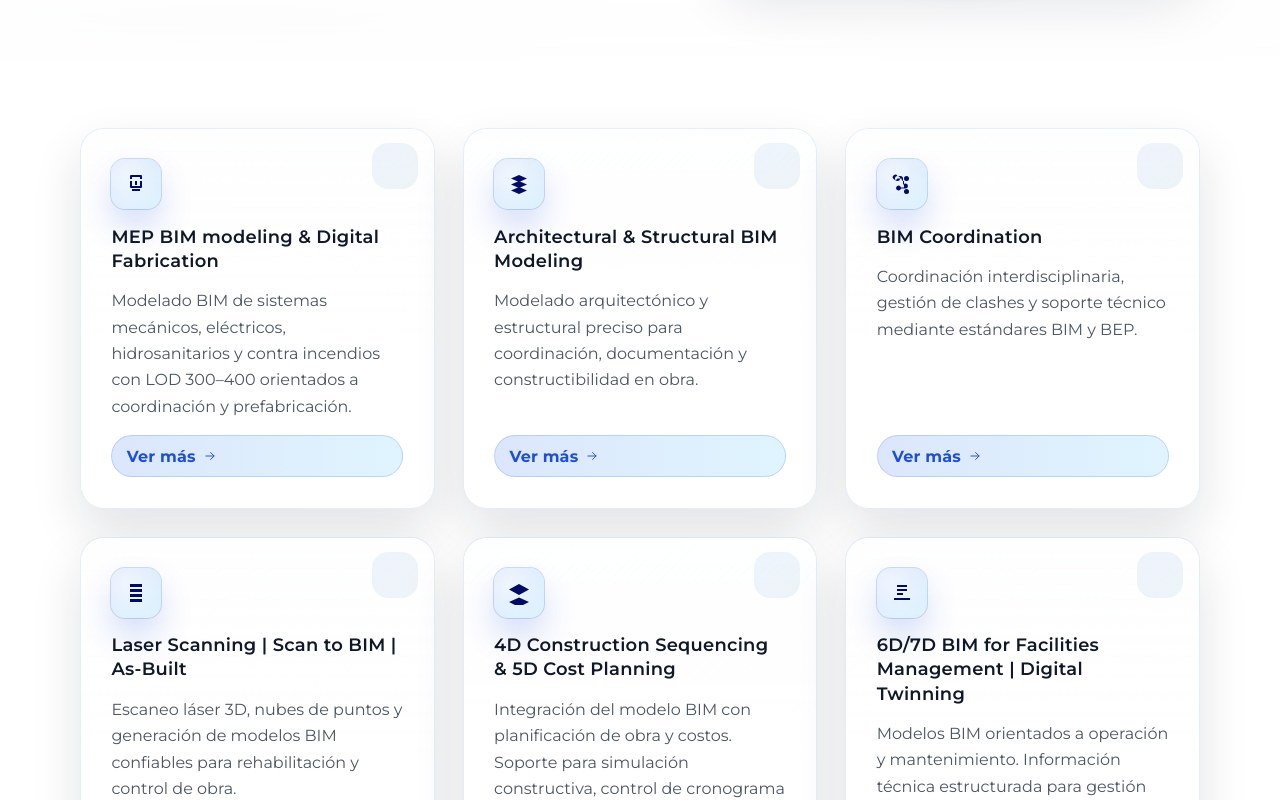
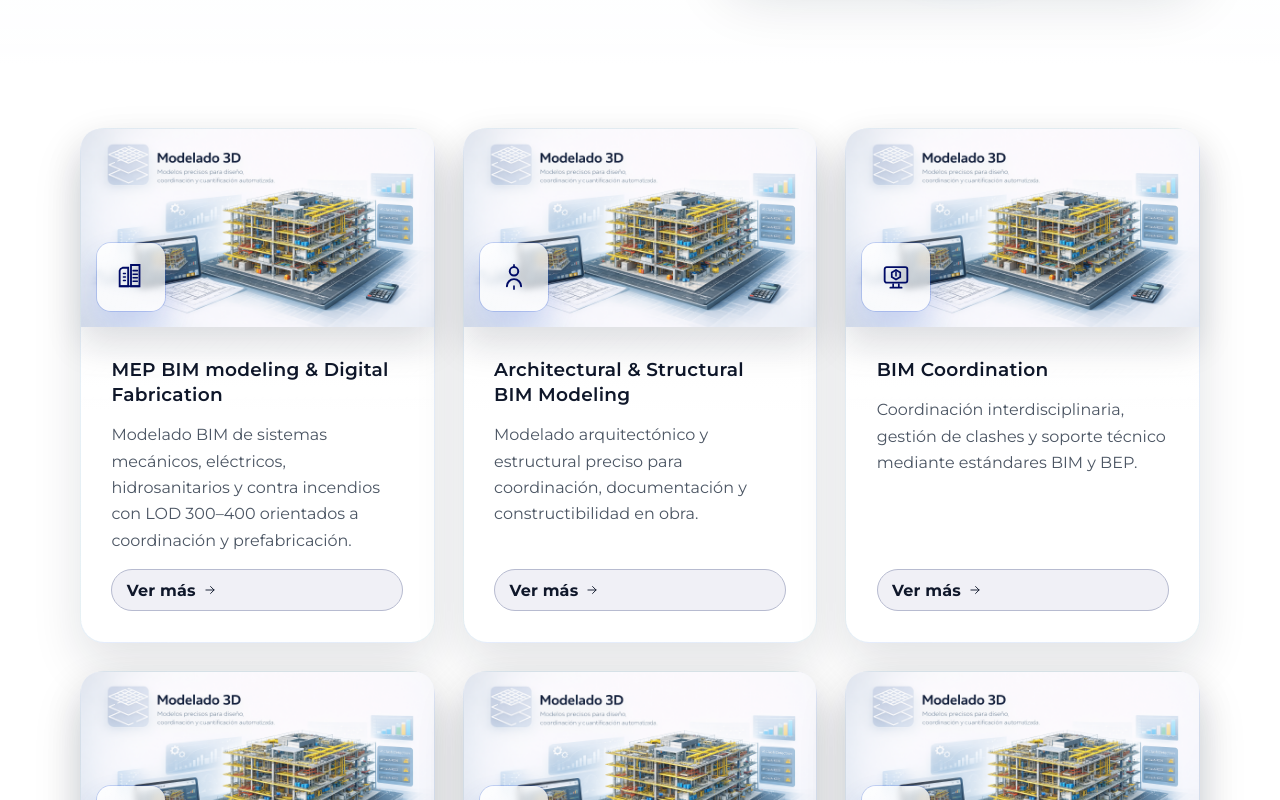
Before and after one commit to BRAYANRIASCOS01/web_BasCal, a React (Vite) app: page /es/servicios/bim in a window 1280 px wide. Shown: the part 1220-2020 px from the top of the page. Built offline with nearby package versions, Linux system fonts and the light colour scheme.

Commit message:
listo flaco

```diff
--- a/src/features/home/pages/ServicesProfessionalPage.jsx
+++ b/src/features/home/pages/ServicesProfessionalPage.jsx
@@ -9,6 +9,7 @@ import FaqAccordion from "../../../shared/components/FaqAccordion.jsx";
 import ContactForm from "../../../shared/components/Form.jsx";
 import ScrollTop from "../../../shared/components/ScrollTop.jsx";
 import WhatsAppButton from "../../../shared/components/WhatsAppButton.jsx";
+import "../../../styles/sections/services-pro.css";
 import "../../../styles/sections/services-pro-list.css";
 import "../../../styles/sections/pro-intro.css";
 
--- a/src/features/home/sections/Services_Bim.jsx
+++ b/src/features/home/sections/Services_Bim.jsx
@@ -1,5 +1,6 @@
 import { useTranslation } from "react-i18next";
 import { useMemo, useRef, useState } from "react";
+import bimAccentImage from "../../../assets/bim2.png";
 
 const ServicesBim = () => {
   const { t } = useTranslation();
@@ -7,62 +8,68 @@ const ServicesBim = () => {
   const [expandedId, setExpandedId] = useState(null);
   const hasExpanded = Boolean(expandedId);
   const cardRefs = useRef({});
+  const lastScrollRef = useRef(null);
 
   const icons = [
+    // Building / arquitectura
     (
       <svg viewBox="0 0 24 24" role="img" aria-hidden="true" focusable="false">
-        <path
-          d="M7 3h10a1 1 0 0 1 1 1v3h-2V5H8v2H6V4a1 1 0 0 1 1-1Zm9 16v-2H8v2h8Zm2-4a1 1 0 0 1-1 1H7a1 1 0 0 1-1-1V9h2v5h8V9h2v6Zm-5-2h-2V9h2v4Z"
-          fill="currentColor"
-        />
+        <path d="M6 5.5h4v13H4v-11a2.5 2.5 0 0 1 2-2Z" stroke="currentColor" strokeWidth="1.3" fill="none" />
+        <path d="M12 3.5h6v15h-6z" stroke="currentColor" strokeWidth="1.3" fill="none" />
+        <path d="M6.7 9.5H8M6.7 12H8M6.7 14.5H8M13.5 7.5h3M13.5 10h3M13.5 12.5h3M13.5 15h3" stroke="currentColor" strokeWidth="1.1" strokeLinecap="round" />
+        <path d="M4 18.5h14" stroke="currentColor" strokeWidth="1.3" />
       </svg>
     ),
+    // Información / people
     (
       <svg viewBox="0 0 24 24" role="img" aria-hidden="true" focusable="false">
-        <path
-          d="M4 6.5 12 3l8 3.5-8 3.5L4 6.5Zm0 6L12 9l8 3.5-8 3.5-8-3.5Zm0 6L12 15l8 3.5-8 3.5-8-3.5Z"
-          fill="currentColor"
-        />
+        <circle cx="12" cy="8" r="3" stroke="currentColor" strokeWidth="1.4" fill="none" />
+        <path d="M7 18.5c0-2.76 2.24-5 5-5s5 2.24 5 5" stroke="currentColor" strokeWidth="1.4" fill="none" strokeLinecap="round" />
+        <path d="M12 3.5v1.6M12 18.5v2" stroke="currentColor" strokeWidth="1.2" strokeLinecap="round" />
       </svg>
     ),
+    // Modelado / monitor con cubo
     (
       <svg viewBox="0 0 24 24" role="img" aria-hidden="true" focusable="false">
-        <path
-          d="M7.5 4A2.5 2.5 0 1 1 5 6.5 2.5 2.5 0 0 1 7.5 4Zm9 0A2.5 2.5 0 1 1 14 6.5 2.5 2.5 0 0 1 16.5 4Zm0 13A2.5 2.5 0 1 1 14 19.5 2.5 2.5 0 0 1 16.5 17ZM8 6.5h3.5a2.5 2.5 0 0 0 2.5 2.5v6.5H11a2.5 2.5 0 1 0 0 1h4.5A2.5 2.5 0 1 0 13 13.5V7A2.5 2.5 0 0 0 10.5 4H7.5a2.5 2.5 0 1 0 .007 2.5H8Z"
-          fill="currentColor"
-        />
+        <rect x="4" y="5" width="16" height="11" rx="1.5" stroke="currentColor" strokeWidth="1.3" fill="none" />
+        <path d="M10 17v2.5m4-2.5v2.5M8 19.5h8" stroke="currentColor" strokeWidth="1.2" strokeLinecap="round" />
+        <path d="M9 8.8 12 7l3 1.8V12l-3 1.8-3-1.8V8.8Z" stroke="currentColor" strokeWidth="1.2" fill="none" />
+        <path d="M12 8v3.6" stroke="currentColor" strokeWidth="1.1" />
       </svg>
     ),
+    // Software / engrane
     (
       <svg viewBox="0 0 24 24" role="img" aria-hidden="true" focusable="false">
-        <path
-          d="M6 3h12v3H6V3Zm0 5h12v3H6V8Zm0 5h12v3H6v-3Zm0 5h12v3H6v-3Z"
-          fill="currentColor"
-        />
+        <circle cx="12" cy="12" r="2.4" fill="none" stroke="currentColor" strokeWidth="1.3" />
+        <path d="M12 5.5V4m0 16v-1.5m4.95-9.45 1.25-.72M5.8 17.67l1.25-.72m11.2-2.78H20M4 12.44h1.75m10.5 3.86 1.25.72M5.8 6.33l1.25.72" stroke="currentColor" strokeWidth="1.2" strokeLinecap="round" />
       </svg>
     ),
+    // Diseño / lápiz sobre plano
     (
       <svg viewBox="0 0 24 24" role="img" aria-hidden="true" focusable="false">
-        <path
-          d="M12 3 2 8.5 12 14l10-5.5L12 3Zm0 13.5L2 21l10 5 10-5-10-4.5Z"
-          fill="currentColor"
-        />
+        <rect x="5" y="6" width="14" height="12" rx="1.5" stroke="currentColor" strokeWidth="1.3" fill="none" />
+        <path d="M9 11.5h6M9 14h3.2" stroke="currentColor" strokeWidth="1.2" strokeLinecap="round" />
+        <path d="m9.5 9 4.6-2.3" stroke="currentColor" strokeWidth="1.2" strokeLinecap="round" />
+        <path d="m14.8 6.5 1.7 1.7-5 5-2.2.5.5-2.2 5-5Z" stroke="currentColor" strokeWidth="1.1" />
       </svg>
     ),
+    // Plan / plano con marcas
     (
       <svg viewBox="0 0 24 24" role="img" aria-hidden="true" focusable="false">
-        <path
-          d="M7 4h10v2H7V4Zm0 4h10v2H7V8Zm0 4h6v2H7v-2Zm-3 5h16v2H4v-2Z"
-          fill="currentColor"
-        />
+        <path d="M6 6.5h9.5v11H6A1.5 1.5 0 0 1 4.5 16V8A1.5 1.5 0 0 1 6 6.5Z" stroke="currentColor" strokeWidth="1.3" fill="none" />
+        <path d="M15.5 6.5 19 8v8l-3.5 1.5v-11Z" stroke="currentColor" strokeWidth="1.3" fill="none" />
+        <path d="M8 10.5h4.5M8 13h2.8M8 15.5h3.8" stroke="currentColor" strokeWidth="1.2" strokeLinecap="round" />
+        <circle cx="10" cy="9" r="0.7" fill="currentColor" />
       </svg>
     ),
+    // Computador / hardware
     (
       <svg viewBox="0 0 24 24" role="img" aria-hidden="true" focusable="false">
-        <path
-          d="M12 2a8 8 0 0 0-8 8v5H2v2h20v-2h-2v-5a8 8 0 0 0-8-8Zm0 2a6 6 0 0 1 6 6v5H6v-5a6 6 0 0 1 6-6Zm-2 16a2 2 0 1 0 4 0h-4Z"
-          fill="currentColor"
-        />
+        <rect x="5" y="6" width="12" height="9" rx="1.5" stroke="currentColor" strokeWidth="1.3" fill="none" />
+        <path d="M7 8.5h8m-8 2.5h5" stroke="currentColor" strokeWidth="1.1" strokeLinecap="round" />
+        <path d="M9 17h4l.7 2H8.3L9 17Z" stroke="currentColor" strokeWidth="1.1" fill="none" />
+        <rect x="17" y="7" width="2" height="7" rx="0.6" stroke="currentColor" strokeWidth="1" fill="none" />
+        <circle cx="18" cy="9" r="0.5" fill="currentColor" />
       </svg>
     ),
   ];
@@ -71,12 +78,14 @@ const ServicesBim = () => {
     <section className="section bim-services" id="servicios-bim-cards">
       <div className="container">
         <div className={`bim-services__grid ${hasExpanded ? "is-expanded" : ""}`}>
-          {cards.map((card, index) => (
+          {cards.map((card, index) => {
+            const id = card.id || card.title;
+            const isExpanded = expandedId === id;
+            return (
             <article
               key={card.title}
-              className={`bim-card ${expandedId === (card.id || card.title) ? "is-expanded" : ""}`}
+              className={`bim-card ${isExpanded ? "is-expanded" : ""}`}
               ref={(el) => {
-                const id = card.id || card.title;
                 if (el) cardRefs.current[id] = el;
               }}
               style={{
@@ -84,19 +93,36 @@ const ServicesBim = () => {
                 animationDelay: `${index * 70}ms`,
               }}
             >
-              <span className="bim-card__icon" aria-hidden="true">
-                {icons[index % icons.length]}
-              </span>
-              <h3 className="bim-card__title">{card.title}</h3>
+              {!isExpanded && (
+                <div className="bim-card__media" aria-hidden="true">
+                  <img src={bimAccentImage} alt="" className="bim-card__hero" loading="lazy" decoding="async" />
+                  <span className="bim-card__icon bim-card__icon--overlay">{icons[index % icons.length]}</span>
+                </div>
+              )}
+              <div className="bim-card__head">
+                {isExpanded && <span className="bim-card__icon bim-card__icon--inline">{icons[index % icons.length]}</span>}
+                <h3 className="bim-card__title">{card.title}</h3>
+              </div>
               <p className="bim-card__text text-muted">{card.text}</p>
               <button
                 type="button"
                 className="bim-card__cta"
                 onClick={() => {
                   if (!card.detail) return;
-                  const id = card.id || card.title;
                   setExpandedId((prev) => {
                     const next = prev === id ? null : id;
+                    if (next === null) {
+                      const restoreTo = lastScrollRef.current;
+                      if (typeof window !== "undefined" && typeof restoreTo === "number") {
+                        requestAnimationFrame(() => {
+                          window.scrollTo({ top: restoreTo, behavior: "smooth" });
+                        });
+                      }
+                      return null;
+                    }
+                    if (typeof window !== "undefined") {
+                      lastScrollRef.current = window.scrollY;
+                    }
                     if (next === id && cardRefs.current[id]) {
                       requestAnimationFrame(() => {
                         cardRefs.current[id]?.scrollIntoView({ behavior: "smooth", block: "center", inline: "nearest" });
@@ -106,10 +132,10 @@ const ServicesBim = () => {
                   });
                 }}
                 disabled={!card.detail}
-                aria-expanded={expandedId === (card.id || card.title)}
+                aria-expanded={isExpanded}
                 aria-label={`${t("bimPage.services.cta")} - ${card.title}`}
               >
-                <span>{expandedId === (card.id || card.title) ? t("bimPage.services.detailClose") : t("bimPage.services.cta")}</span>
+                <span>{isExpanded ? t("bimPage.services.detailClose") : t("bimPage.services.cta")}</span>
                 <svg width="14" height="14" viewBox="0 0 24 24" fill="none" aria-hidden="true">
                   <path
                     d="M5 12h14m-6-6 6 6-6 6"
@@ -121,7 +147,7 @@ const ServicesBim = () => {
                 </svg>
               </button>
 
-              {card.detail && expandedId === (card.id || card.title) && (
+              {card.detail && isExpanded && (
                 <div className="bim-card__detail">
                   <p className="bim-card__detail-eyebrow">{card.detail.eyebrow}</p>
                   <h4 className="bim-card__detail-title">{card.detail.title}</h4>
@@ -207,7 +233,9 @@ const ServicesBim = () => {
                             </>
                           )}
                     </div>
-                    <div className="bim-card__detail-media" aria-hidden="true" />
+                    <div className="bim-card__detail-media" aria-hidden="true">
+                      <img src={bimAccentImage} alt="" className="bim-card__detail-image" loading="lazy" decoding="async" />
+                    </div>
                   </div>
                   {card.detail.softwares && (
                     <div className="bim-card__detail-soft">
@@ -222,7 +250,8 @@ const ServicesBim = () => {
                 </div>
               )}
             </article>
-          ))}
+            );
+          })}
         </div>
       </div>
     </section>
--- a/src/styles/sections/bim-intro.css
+++ b/src/styles/sections/bim-intro.css
@@ -1,10 +1,7 @@
 .bim-intro {
   --brand: var(--color-primary);
   padding: clamp(2rem, 5vw, 3.5rem) 0 clamp(2.5rem, 5vw, 4rem);
-  background:
-    radial-gradient(circle at 18% 12%, color-mix(in srgb, var(--color-primary) 12%, transparent) 0%, transparent 46%),
-    radial-gradient(circle at 82% 8%, color-mix(in srgb, var(--color-primary-dark) 12%, transparent) 0%, transparent 42%),
-    #f7f9fc;
+  background: var(--color-surface-alt);
   position: relative;
   overflow: hidden;
 }
--- a/src/styles/sections/pro-intro.css
+++ b/src/styles/sections/pro-intro.css
@@ -2,10 +2,7 @@
   --brand: var(--color-primary);
   position: relative;
   padding: clamp(2.25rem, 5vw, 3.75rem) 0 clamp(2.5rem, 5vw, 4rem);
-  background:
-    radial-gradient(circle at 18% 12%, color-mix(in srgb, var(--color-primary) 12%, transparent) 0%, transparent 46%),
-    radial-gradient(circle at 82% 8%, color-mix(in srgb, var(--color-primary-dark) 12%, transparent) 0%, transparent 42%),
-    #f7f9fc;
+  background: var(--color-surface-alt);
 }
 
 .pro-intro__inner {
--- a/src/styles/sections/services-bim.css
+++ b/src/styles/sections/services-bim.css
@@ -29,6 +29,7 @@
 }
 
 .bim-card {
+  --bim-card-pad: 1.9rem;
   position: relative;
   background:
     linear-gradient(180deg, rgba(255, 255, 255, 0.95), #ffffff 55%),
@@ -37,7 +38,7 @@
   background-clip: padding-box, border-box;
   border: 1px solid transparent;
   border-radius: 1.5rem;
-  padding: 1.9rem;
+  padding: var(--bim-card-pad);
   box-shadow:
     0 22px 50px rgba(15, 22, 43, 0.12),
     0 1px 0 rgba(255, 255, 255, 0.92) inset;
@@ -111,8 +112,8 @@
 }
 
 .bim-card__icon {
-  width: 50px;
-  height: 50px;
+  width: 68px;
+  height: 68px;
   display: inline-flex;
   align-items: center;
   justify-content: center;
@@ -125,16 +126,66 @@
     0 18px 32px rgba(29, 78, 216, 0.18),
     0 0 0 1px rgba(29, 78, 216, 0.2);
   animation: iconFloat 4.5s ease-in-out infinite;
+  transition: transform 200ms ease, box-shadow 200ms ease;
 }
 
 .bim-card__icon svg {
-  width: 24px;
-  height: 24px;
+  width: 34px;
+  height: 34px;
+}
+
+.bim-card__media {
+  position: relative;
+  margin: calc(var(--bim-card-pad) * -1) calc(var(--bim-card-pad) * -1) 0.9rem;
+  border-radius: 1.2rem 1.2rem 0 0;
+  overflow: hidden;
+  aspect-ratio: 16 / 9;
+  background: #e7edf7;
+  box-shadow:
+    0 18px 36px rgba(15, 23, 42, 0.14),
+    0 0 0 1px rgba(255, 255, 255, 0.65) inset;
+}
+
+.bim-card__icon--overlay {
+  position: absolute;
+  left: 1rem;
+  bottom: 1rem;
+  z-index: 2;
+  backdrop-filter: blur(3px);
+  background:
+    linear-gradient(145deg, rgba(255, 255, 255, 0.85), rgba(255, 255, 255, 0.65));
+}
+
+.bim-card__icon--inline {
+  animation: none;
+  width: 56px;
+  height: 56px;
+  box-shadow:
+    0 14px 28px rgba(29, 78, 216, 0.16),
+    0 0 0 1px rgba(29, 78, 216, 0.18);
+}
+
+.bim-card__hero {
+  width: 100%;
+  height: 100%;
+  object-fit: cover;
+  transform: scale(1);
+  transition: transform 0.5s ease;
+}
+
+.bim-card__head {
+  display: flex;
+  align-items: center;
+}
+
+.bim-card:hover .bim-card__hero,
+.bim-card:focus-within .bim-card__hero {
+  transform: scale(1.04);
 }
 
 .bim-card__title {
   margin: 0;
-  font-size: 1.12rem;
+  font-size: 1.16rem;
   color: var(--color-primary-dark);
   line-height: 1.35;
   letter-spacing: 0.015em;
@@ -154,9 +205,9 @@
   gap: 0.45rem;
   padding: 0.45rem 0.9rem;
   border-radius: 999px;
-  border: 1px solid rgba(37, 99, 235, 0.2);
-  background: linear-gradient(90deg, rgba(37, 99, 235, 0.16), rgba(56, 189, 248, 0.16));
-  color: #1d4ed8;
+  border: 1px solid color-mix(in srgb, var(--color-primary) 20%, var(--color-border) 80%);
+  background: color-mix(in srgb, var(--color-primary) 6%, var(--color-surface) 94%);
+  color: var(--color-primary-dark);
   font-weight: 700;
   letter-spacing: 0.01em;
   text-decoration: none;
@@ -166,9 +217,9 @@
 
 .bim-card__cta:hover,
 .bim-card__cta:focus-visible {
-  color: #001a99;
-  background: linear-gradient(90deg, rgba(37, 99, 235, 0.22), rgba(56, 189, 248, 0.22));
-  border-color: rgba(37, 99, 235, 0.35);
+  color: var(--color-primary);
+  background: color-mix(in srgb, var(--color-primary) 12%, var(--color-surface) 88%);
+  border-color: color-mix(in srgb, var(--color-primary) 32%, var(--color-border) 68%);
   transform: translateY(-1px);
 }
 
@@ -245,6 +296,15 @@
   box-shadow:
     0 18px 36px rgba(15, 23, 42, 0.18),
     0 1px 0 rgba(255, 255, 255, 0.9) inset;
+  overflow: hidden;
+  position: relative;
+}
+
+.bim-card__detail-image {
+  width: 100%;
+  height: 100%;
+  object-fit: cover;
+  display: block;
 }
 
 .bim-card__detail-bullet {
@@ -274,7 +334,7 @@
 
 @media (max-width: 600px) {
   .bim-card {
-    padding: 1.35rem;
+    --bim-card-pad: 1.35rem;
   }
 
   .bim-services__grid {
```
Also changed, not shown: src/app/routes.jsx (+18 -1 lines), src/features/home/sections/ServicesProfessionalList.jsx (+27 -11 lines), src/styles/sections/services-pro-list.css (+164 -67 lines), src/styles/sections/services-pro.css (+2 -13 lines), src/styles/sections/services.css (+22 -6 lines).
